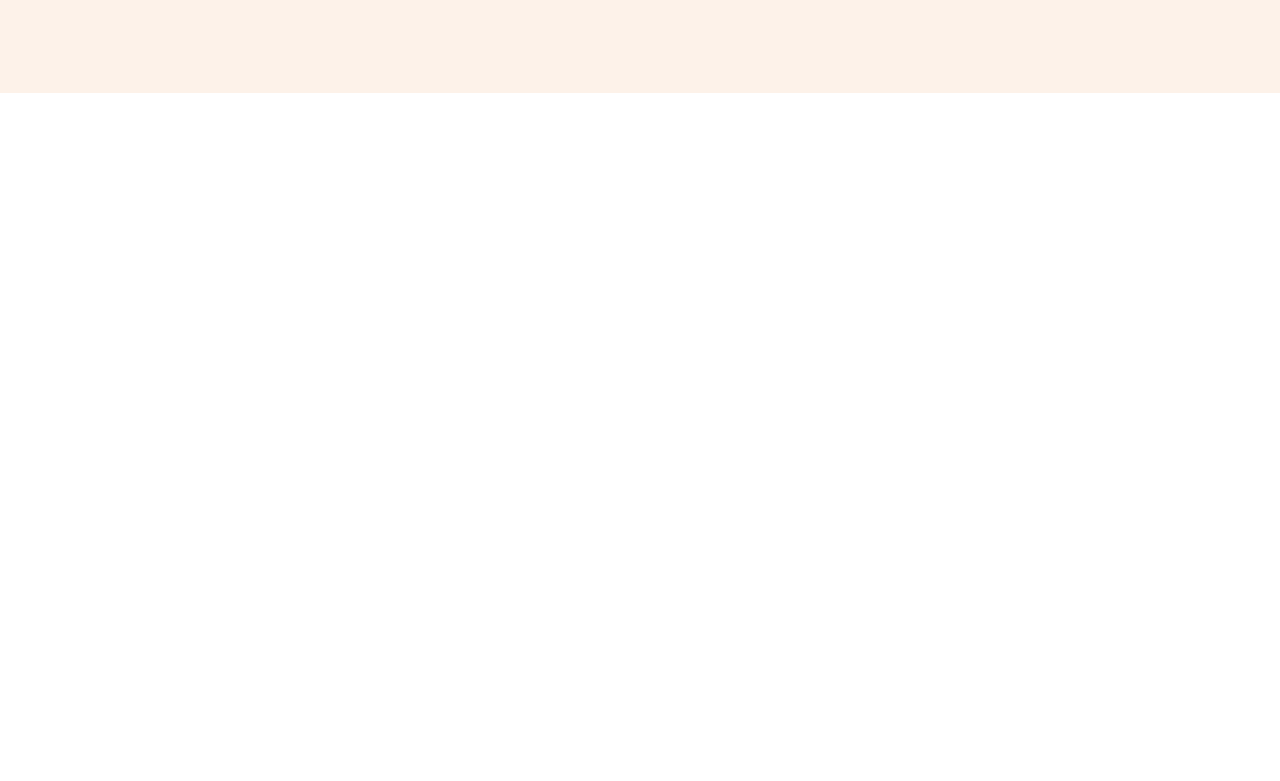
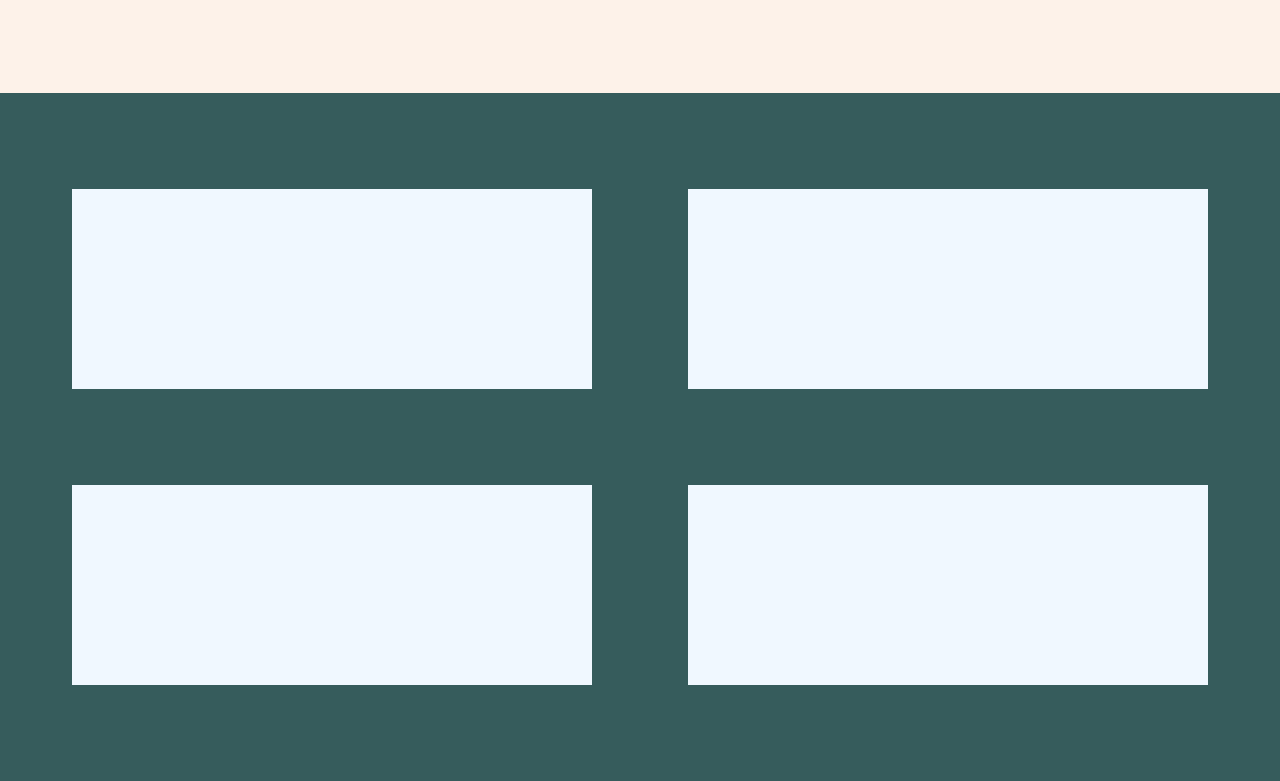
Before and after one commit to roangelova/Frontend-projects, a plain HTML site: page Omnifood/index.html in a window 1280 px wide. Shown: the part 665-1446 px from the top of the page. Before the commit the page ends 800 px from the top, so only its background shows below. Drawn offline with Linux system fonts and the light colour scheme.

Commit message:
create reusable grid

```diff
--- a/Omnifood/css/style.css
+++ b/Omnifood/css/style.css
@@ -200,6 +200,36 @@ body {
     font-weight: 700;
 }
 
+.grid{
+    display: grid;
+    gap: 9.6rem;
+}
+
+.grid-2-cols{
+     grid-template-columns: repeat(2, 1fr);
+}
+
+.grid-3-cols{
+    grid-template-columns: repeat(3, 1fr);
+}
+
+.section-how{
+    padding: 9.6rem 0;
+    background-color: rgb(54, 92, 92);
+}
+
+.section-how div div{
+    padding: 100px;
+    font-size: 50px;
+    background-color: aliceblue;
+}
+
+.container{
+    max-width: 120rem;
+    margin: 0 auto;
+    padding: 0 3.2rem;
+}
+
 /* HELPERS */
 
 .margin-right-sm {
--- a/Omnifood/index.html
+++ b/Omnifood/index.html
@@ -81,6 +81,16 @@
                 </div>
             </div>
         </section>
+
+        <section class="section-how">
+            <div class="grid container grid-2-cols">
+                <div></div>
+                <div></div>
+                <div></div>
+                <div></div>
+            </div>
+        </section>
+
     </main>
 </body>
 
```
